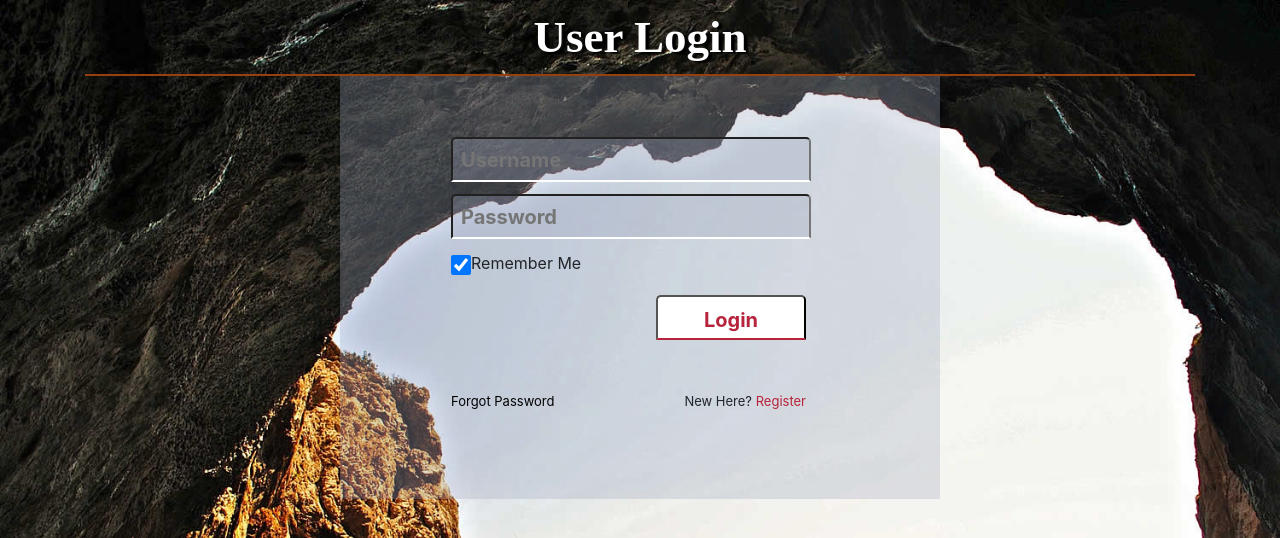
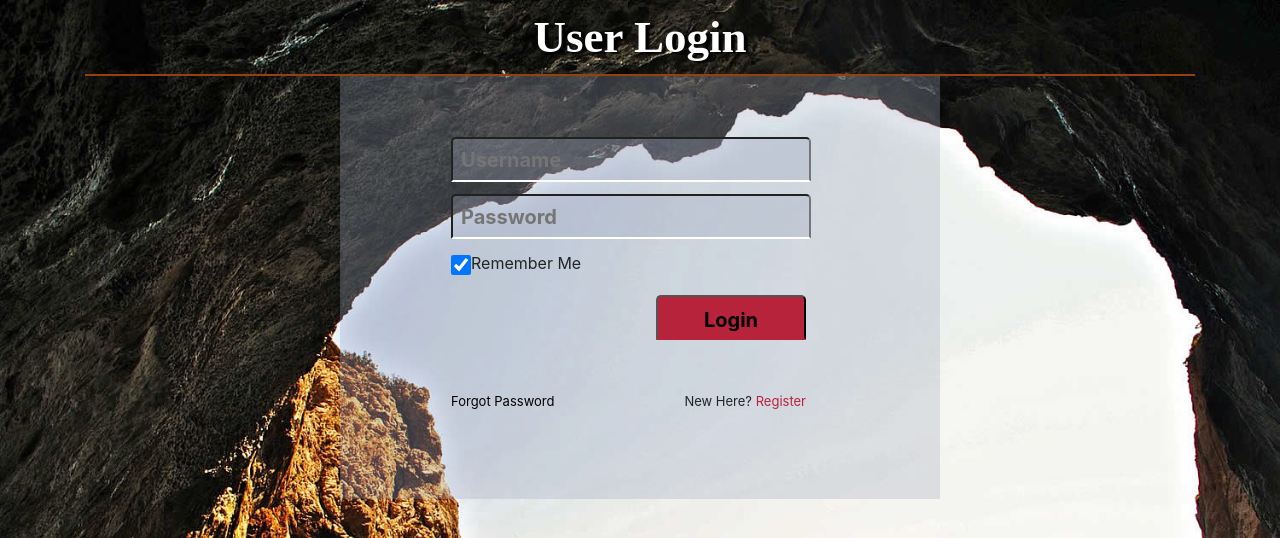
Before and after one commit to adunel001/optimizeprime, a PHP site: page /login.php in a window 1280 px wide, with the pointer over the restyled element. Shown: the top 538 px of the page. Run offline with PHP 8.4, Linux system fonts and the light colour scheme; some libraries are stand-ins or nearby versions; some web fonts are replaced.

Commit message:
Update styles.css

```diff
--- a/css/styles.css
+++ b/css/styles.css
@@ -84,8 +84,8 @@ body{
 	margin-left: 200px;
 }
 .p-contact form input[type="submit"]:hover {
-	background: #fff;
-	color:#B7233B;
+	background: smokewhite;
+	color:black;
 	border-bottom: 2px solid #B7233B;
 }
 #rem_me{
```
